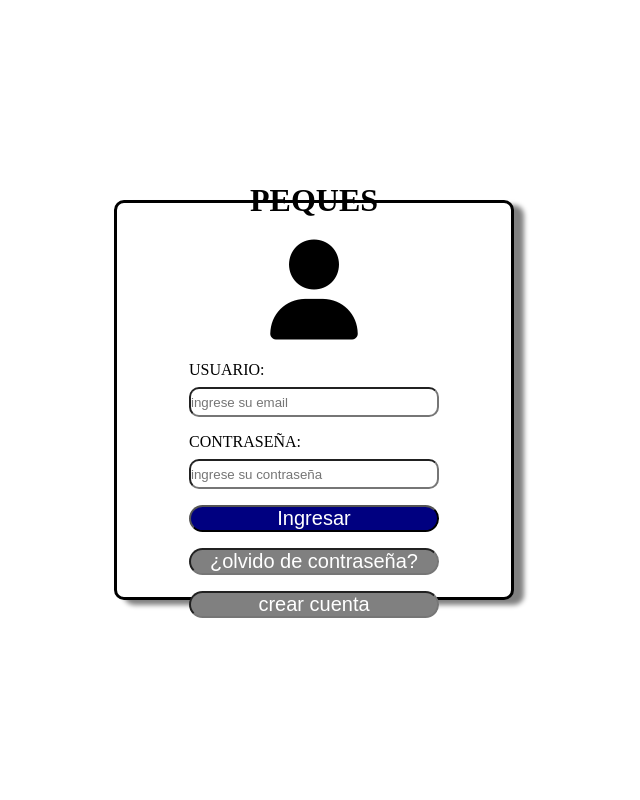
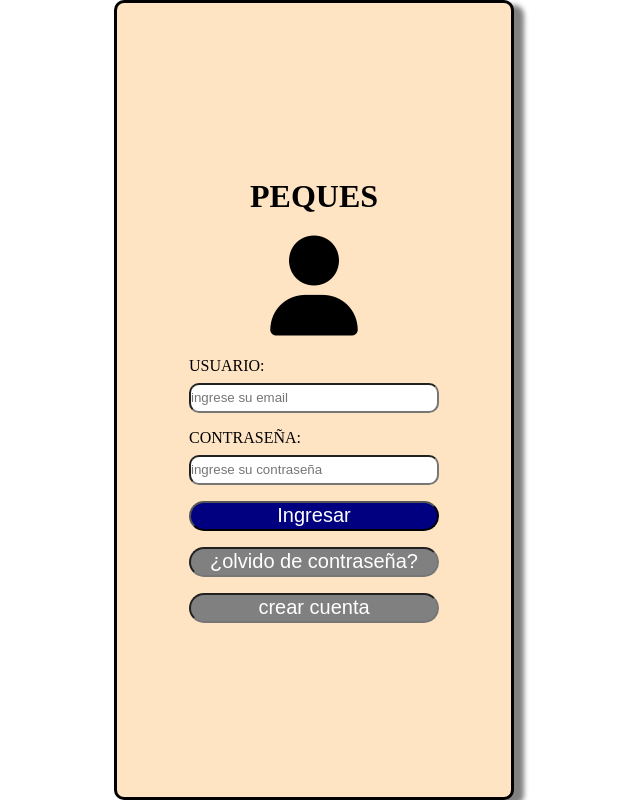
Before and after one commit to imlavigne/integradorjs, a plain HTML site: page login.html in a window 1280 px wide. Shown: the whole page, without its empty margins (326-966 px from the left). Drawn offline with Linux system fonts and the light colour scheme.

Commit message:
moificacion15-01v2

```diff
--- a/login.css
+++ b/login.css
@@ -2,6 +2,10 @@
     margin: 0;
     padding: 0;
     box-sizing: border-box;
+}
+.ahref{
+    text-decoration: none;
+    color: black;
 }
 
 .container{
@@ -13,7 +17,8 @@
     flex-direction: column;
     justify-content: center;
     align-items: center;
-    /* background-color: aqua; */
+
+    /* border: solid black; */
 
 }
    .logo{
@@ -25,11 +30,13 @@
     align-items: center;
     justify-content: center;
     height: 80%;
-    width: 300px;
+    /* width: 300px; */
     gap: 1rem;
     box-shadow: 2px 2px 1px gray;
     border: solid black;
+    padding: 2rem;
     border-radius: 10px;
+    background-color: bisque;
 
 }
 
@@ -77,10 +84,10 @@
     display: flex;
     justify-content: center;
     align-items: center;
-    background-color:darkseagreen ;
+    /* background-color:darkseagreen ; */
     /* position: relative; */
     height: 100vh;
-    background-color:white;  }
+    /* background-color:beige; */ }
 
 
    .container{
@@ -93,14 +100,14 @@
     max-width: 400px;
     width: 95%;
     max-height: 1000px;
-    height: 50%;
+    /* height: 50%; */
     min-height:300px ;
     /* height: 100vh; */
     border: solid;
     border-radius: 10px;
     box-shadow: 10px 5px 5px grey;
     margin: auto;
-    background-color: white;
+    background-color: bisque;
     /* gap: 1rem; */
     /* text-align: center; */
     /* position: absolute; */
--- a/login.html
+++ b/login.html
@@ -13,7 +13,7 @@
 
     <div class="login-container">
         <div class="logo">
-            <h1>PEQUES</h1>
+            <h1><a href="./index.html" class="ahref">PEQUES</a></h1>
                 </div>
         <i class="fa-solid fa-user"></i>
         <div class="usuaio login">
--- a/script.js
+++ b/script.js
@@ -440,7 +440,7 @@ const rendercarrocart = cart =>{
    <td>$${price}</td>
    <td ><button class="carrobtn" data-carrobtn="masproduct" id="${id}">+</button>${cantidad}<button class="carrobtn" data-carrobtn="menosproduct" id="${id}">-</button> </td>
    <td>$${price*cantidad}</td>
-   <td>  <i class="fa-solid fa-trash-can carrobtn" data-carrobtn="deletebtn" id="${id}"></i></td>
+   <td class="eliminar">  <i class="fa-solid fa-trash-can carrobtn" data-carrobtn="deletebtn" id="${id}"></i></td>
    </tr>
 
   `
```
Also changed, not shown: index.html (+1 -1 lines), style.css (+11 -3 lines).
